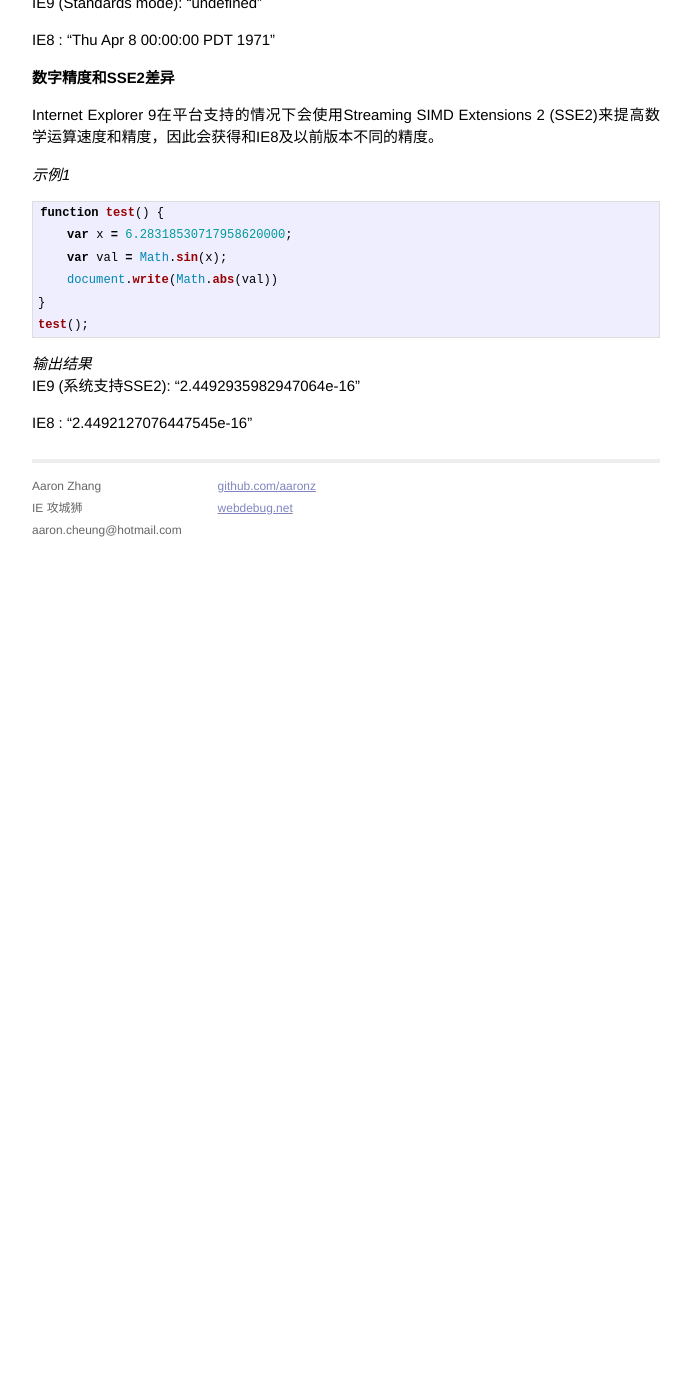
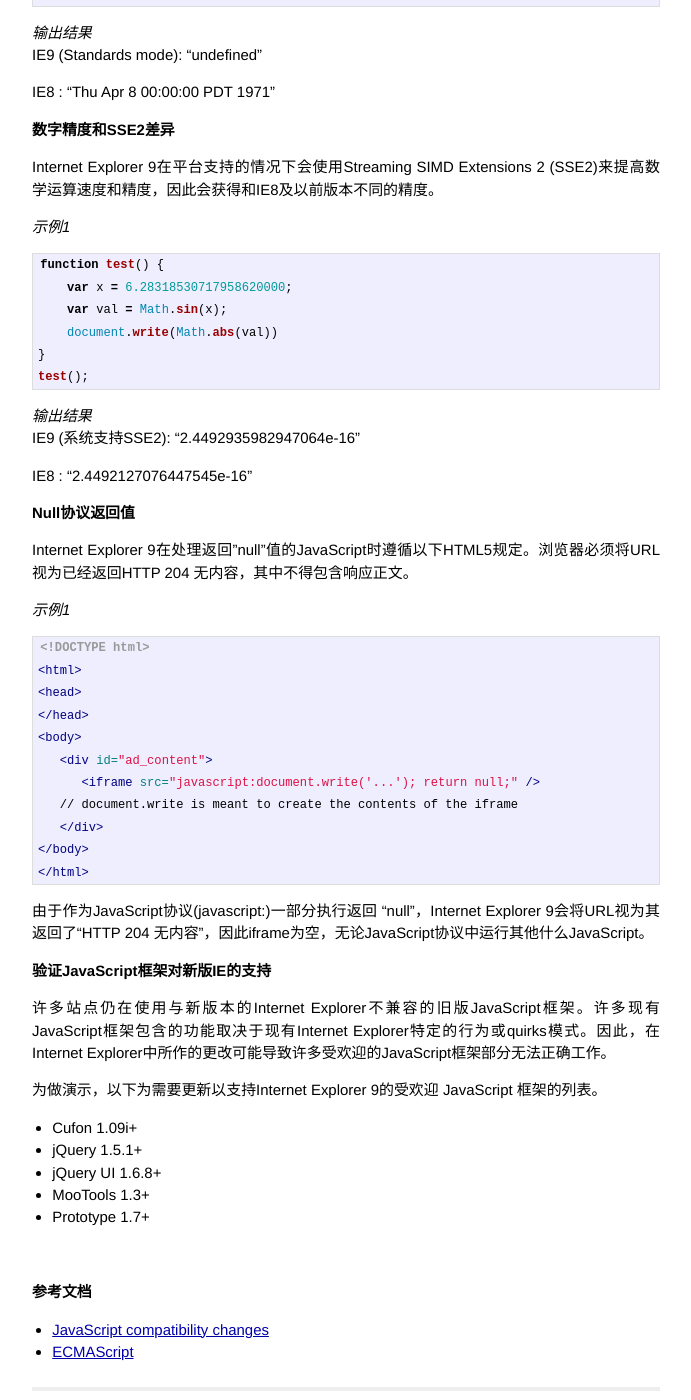
Before and after one commit to aaronz/aaronz.github.com, a Jekyll site: the page built from _posts/2014-05-07-ie-javascript-compatibility-changes.markdown, in a window 1280 px wide and 1400 px high, scrolled down 3374 px. Shown: the whole window, without its empty margins (294-985 px from the left). Built offline with Jekyll 4.4.1, drawn with Linux system fonts in a browser that asks for light colours; Markdown is read by kramdown in place of the engine named in the settings; before the commit the page ends 3928 px from its top, so only the background shows below that.

Commit message:
Finish blog for IE javascript compatiblity changes.

```diff
--- a/_posts/2014-05-07-ie-javascript-compatibility-changes.markdown
+++ b/_posts/2014-05-07-ie-javascript-compatibility-changes.markdown
@@ -18,7 +18,7 @@
 +   [Null协议返回值](#null-return)
 +   [验证JavaScript框架对新版IE的支持](#verify-js-framework)
 
-
+<br/>
 # 数组索引处理<a name="array-index"></a>
 
 Internet Explorer 8 在数组索引处理方面不符合 ECMAScript（第三方版本）规范。在创建索引大于 2147483647 的 Array 元素时，创建的新元素的索引将是一个负整数。
@@ -188,3 +188,43 @@
 IE9 (系统支持SSE2): "2.4492935982947064e-16"
 
 IE8 : "2.4492127076447545e-16"
+
+# Null协议返回值 <a name="null-return"></a>
+
+Internet Explorer 9在处理返回"null"值的JavaScript时遵循以下HTML5规定。浏览器必须将URL视为已经返回HTTP 204 无内容，其中不得包含响应正文。
+
+*示例1*
+
+{% highlight html %}
+<!DOCTYPE html>
+<html>
+<head>
+</head>
+<body>
+   <div id="ad_content">
+      <iframe src="javascript:document.write('...'); return null;" />
+   // document.write is meant to create the contents of the iframe
+   </div>
+</body>
+</html>
+{% endhighlight %}
+
+由于作为JavaScript协议(javascript:)一部分执行返回 "null"，Internet Explorer 9会将URL视为其返回了“HTTP 204 无内容”，因此iframe为空，无论JavaScript协议中运行其他什么JavaScript。
+
+# 验证JavaScript框架对新版IE的支持<a name="verify-js-framework"></a>
+
+许多站点仍在使用与新版本的Internet Explorer不兼容的旧版JavaScript框架。许多现有JavaScript框架包含的功能取决于现有Internet Explorer特定的行为或quirks模式。因此，在Internet Explorer中所作的更改可能导致许多受欢迎的JavaScript框架部分无法正确工作。
+
+为做演示，以下为需要更新以支持Internet Explorer 9的受欢迎 JavaScript 框架的列表。
+
++   Cufon 1.09i+
++   jQuery 1.5.1+
++   jQuery UI 1.6.8+
++   MooTools 1.3+
++   Prototype 1.7+
+
+<br/>
+# 参考文档
+
++   [JavaScript compatibility changes](http://msdn.microsoft.com/en-us/library/ie/dn467851%28v=vs.85%29.aspx)
++   [ECMAScript](http://www.ecmascript.org/docs.php)
```
